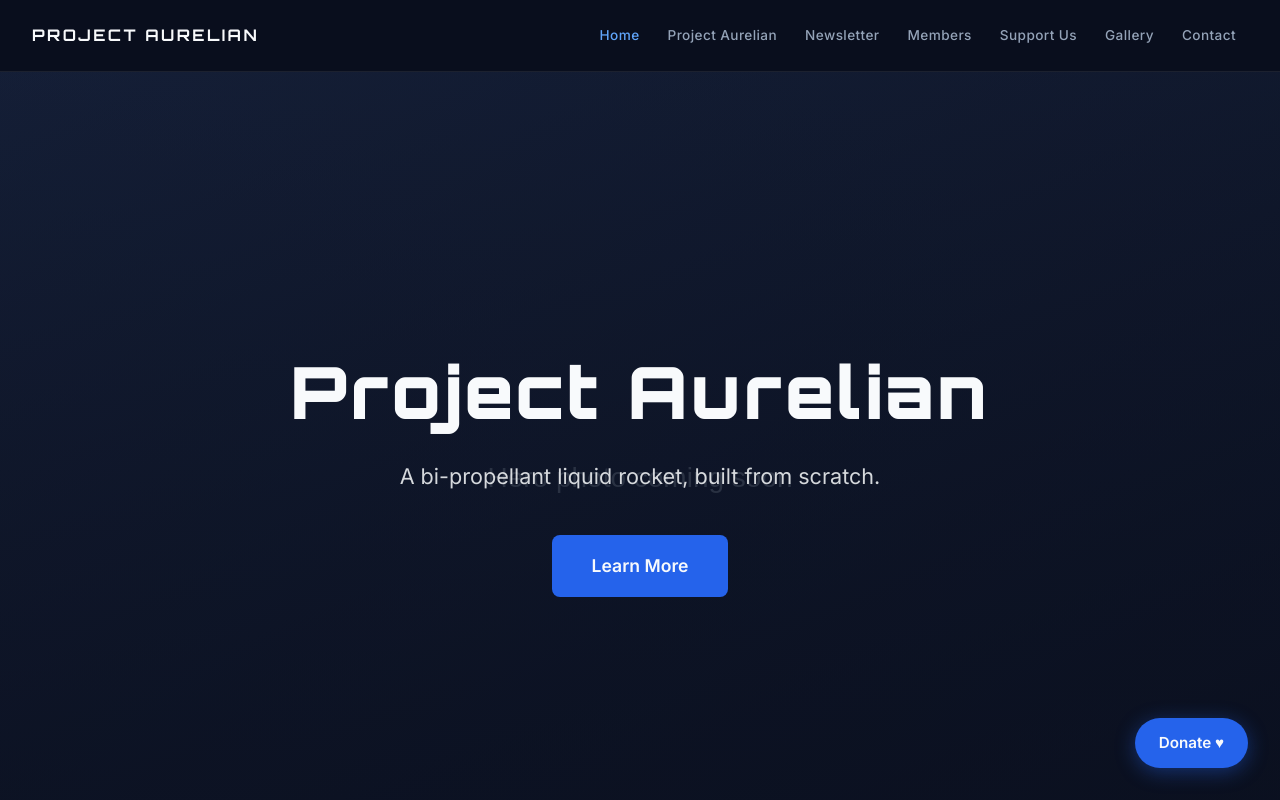
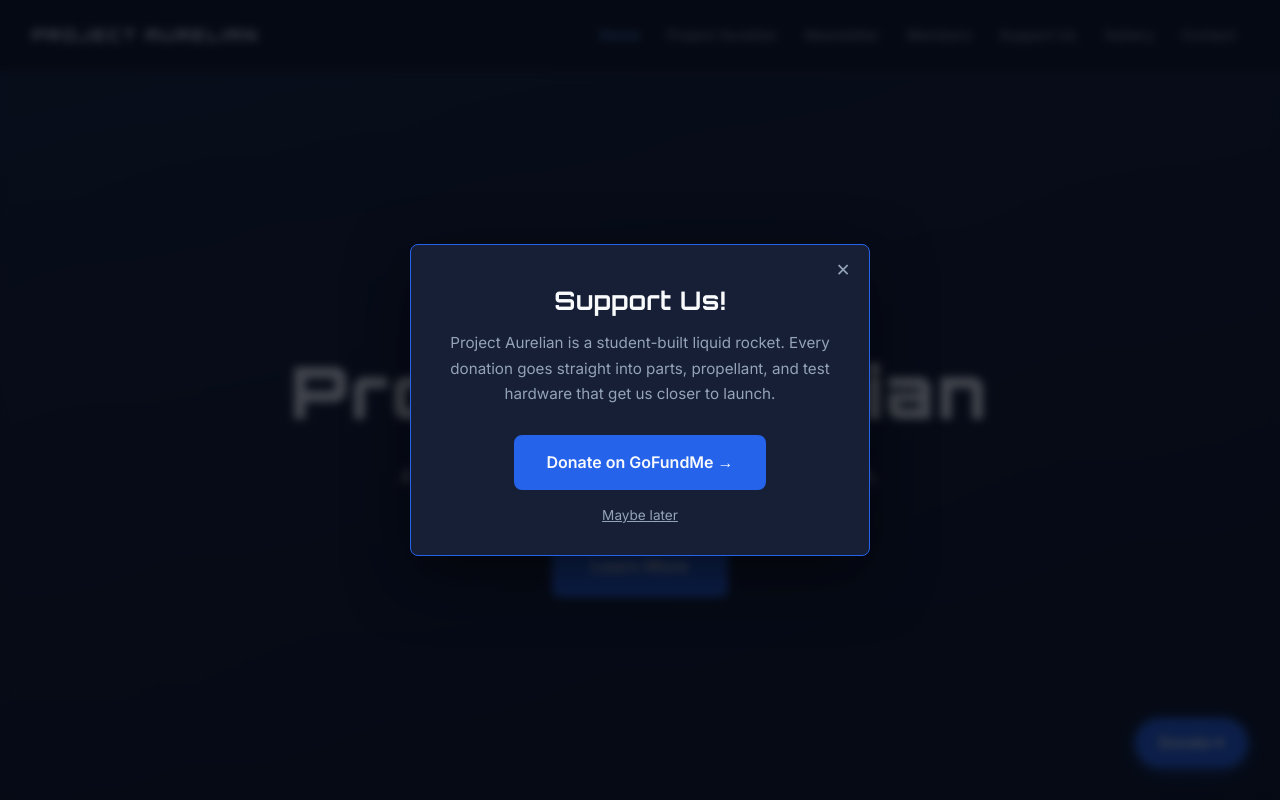
Before and after one commit to mitchcalandro/mitchcalandro.github.io, a React (Vite) app: page / in a window 1280 px wide. Shown: the top 800 px of the page. Built offline with nearby package versions, Linux system fonts and the light colour scheme; no server answers.

Commit message:
Add a first-visit support prompt
Shows once per visitor via localStorage, suppressed on the Support page
where it would be redundant. Falls back to showing again next visit if
storage is unavailable rather than breaking.

```diff
--- a/src/App.jsx
+++ b/src/App.jsx
@@ -1,7 +1,8 @@
-import { Routes, Route } from 'react-router-dom'
+import { Routes, Route, useLocation } from 'react-router-dom'
 import Navbar from './components/Navbar'
 import Footer from './components/Footer'
 import FloatingDonateButton from './components/FloatingDonateButton'
+import SupportPopup from './components/SupportPopup'
 import HomePage from './pages/HomePage'
 import ProjectPage from './pages/ProjectPage'
 import NewsletterPage from './pages/NewsletterPage'
@@ -16,6 +17,8 @@
 
 export default function App() {
   const { data: settings } = useSanityFetch(queries.siteSettings)
+  const { pathname } = useLocation()
+  const donateUrl = settings?.goFundMeUrl || DEFAULT_DONATE_URL
 
   return (
     <>
@@ -32,7 +35,8 @@
         </Routes>
       </div>
       <Footer />
-      <FloatingDonateButton url={settings?.goFundMeUrl || DEFAULT_DONATE_URL} />
+      <FloatingDonateButton url={donateUrl} />
+      <SupportPopup url={donateUrl} suppressed={pathname === '/support'} />
     </>
   )
 }
--- /dev/null
+++ b/src/components/SupportPopup.css
@@ -0,0 +1,90 @@
+.support-popup__backdrop {
+  position: fixed;
+  inset: 0;
+  background: rgba(5, 8, 18, 0.75);
+  backdrop-filter: blur(4px);
+  display: flex;
+  align-items: center;
+  justify-content: center;
+  padding: 1.5rem;
+  z-index: 200;
+  animation: support-popup-fade 200ms ease-out;
+}
+
+.support-popup__panel {
+  position: relative;
+  background: var(--card-bg);
+  border: 1px solid var(--accent);
+  border-radius: var(--radius);
+  padding: 2.5rem 2rem 2rem;
+  max-width: 460px;
+  width: 100%;
+  text-align: center;
+  box-shadow: 0 20px 60px rgba(0, 0, 0, 0.5);
+  animation: support-popup-rise 240ms ease-out;
+}
+
+.support-popup__close {
+  position: absolute;
+  top: 0.75rem;
+  right: 0.9rem;
+  background: none;
+  border: none;
+  color: var(--text-muted);
+  font-size: 1.1rem;
+  cursor: pointer;
+  line-height: 1;
+  padding: 0.25rem;
+}
+.support-popup__close:hover { color: var(--text-light); }
+
+.support-popup__title {
+  font-family: var(--font-heading);
+  font-size: 1.6rem;
+  color: var(--text-light);
+  letter-spacing: 0.02em;
+}
+
+.support-popup__body {
+  color: var(--text-muted);
+  line-height: 1.7;
+  margin: 0.9rem auto 1.75rem;
+  font-size: 0.95rem;
+}
+
+.support-popup__cta {
+  display: inline-block;
+  font-size: 1rem;
+  padding: 0.85rem 2rem;
+}
+
+.support-popup__dismiss {
+  display: block;
+  margin: 1.1rem auto 0;
+  background: none;
+  border: none;
+  color: var(--text-muted);
+  font-size: 0.85rem;
+  cursor: pointer;
+  text-decoration: underline;
+}
+.support-popup__dismiss:hover { color: var(--text-light); }
+
+@keyframes support-popup-fade {
+  from { opacity: 0; }
+  to { opacity: 1; }
+}
+
+@keyframes support-popup-rise {
+  from { opacity: 0; transform: translateY(12px); }
+  to { opacity: 1; transform: translateY(0); }
+}
+
+@media (prefers-reduced-motion: reduce) {
+  .support-popup__backdrop,
+  .support-popup__panel { animation: none; }
+}
+
+@media (max-width: 600px) {
+  .support-popup__panel { padding: 2rem 1.25rem 1.5rem; }
+}
--- /dev/null
+++ b/src/components/SupportPopup.jsx
@@ -0,0 +1,84 @@
+import { useEffect, useState } from 'react'
+import { createPortal } from 'react-dom'
+import './SupportPopup.css'
+
+const STORAGE_KEY = 'aurelian-support-prompt-seen'
+const DELAY_MS = 1500
+
+function hasSeen() {
+  try {
+    return Boolean(localStorage.getItem(STORAGE_KEY))
+  } catch {
+    return false
+  }
+}
+
+function remember() {
+  try {
+    localStorage.setItem(STORAGE_KEY, '1')
+  } catch {
+    // Storage blocked (private window, site data disabled) — the prompt will
+    // simply show again next visit rather than breaking the page.
+  }
+}
+
+export default function SupportPopup({ url, suppressed = false }) {
+  const [open, setOpen] = useState(false)
+
+  useEffect(() => {
+    if (suppressed || hasSeen()) return
+    const timer = setTimeout(() => setOpen(true), DELAY_MS)
+    return () => clearTimeout(timer)
+  }, [suppressed])
+
+  useEffect(() => {
+    if (!open) return
+    const onKey = (e) => { if (e.key === 'Escape') close() }
+    document.addEventListener('keydown', onKey)
+    document.body.style.overflow = 'hidden'
+    return () => {
+      document.removeEventListener('keydown', onKey)
+      document.body.style.overflow = ''
+    }
+  })
+
+  function close() {
+    remember()
+    setOpen(false)
+  }
+
+  if (!open) return null
+
+  return createPortal(
+    <div
+      className="support-popup__backdrop"
+      role="dialog"
+      aria-modal="true"
+      aria-labelledby="support-popup-title"
+      onClick={(e) => { if (e.target === e.currentTarget) close() }}
+    >
+      <div className="support-popup__panel">
+        <button className="support-popup__close" onClick={close} aria-label="Close">✕</button>
+
+        <h2 className="support-popup__title" id="support-popup-title">Support Us!</h2>
+        <p className="support-popup__body">
+          Project Aurelian is a student-built liquid rocket. Every donation goes straight into
+          parts, propellant, and test hardware that get us closer to launch.
+        </p>
+
+        <a
+          className="btn-primary support-popup__cta"
+          href={url}
+          target="_blank"
+          rel="noopener noreferrer"
+          onClick={close}
+        >
+          Donate on GoFundMe →
+        </a>
+
+        <button className="support-popup__dismiss" onClick={close}>Maybe later</button>
+      </div>
+    </div>,
+    document.body
+  )
+}
```
Also changed, not shown: 1 other file (tests, documents, lock files or other folders).
